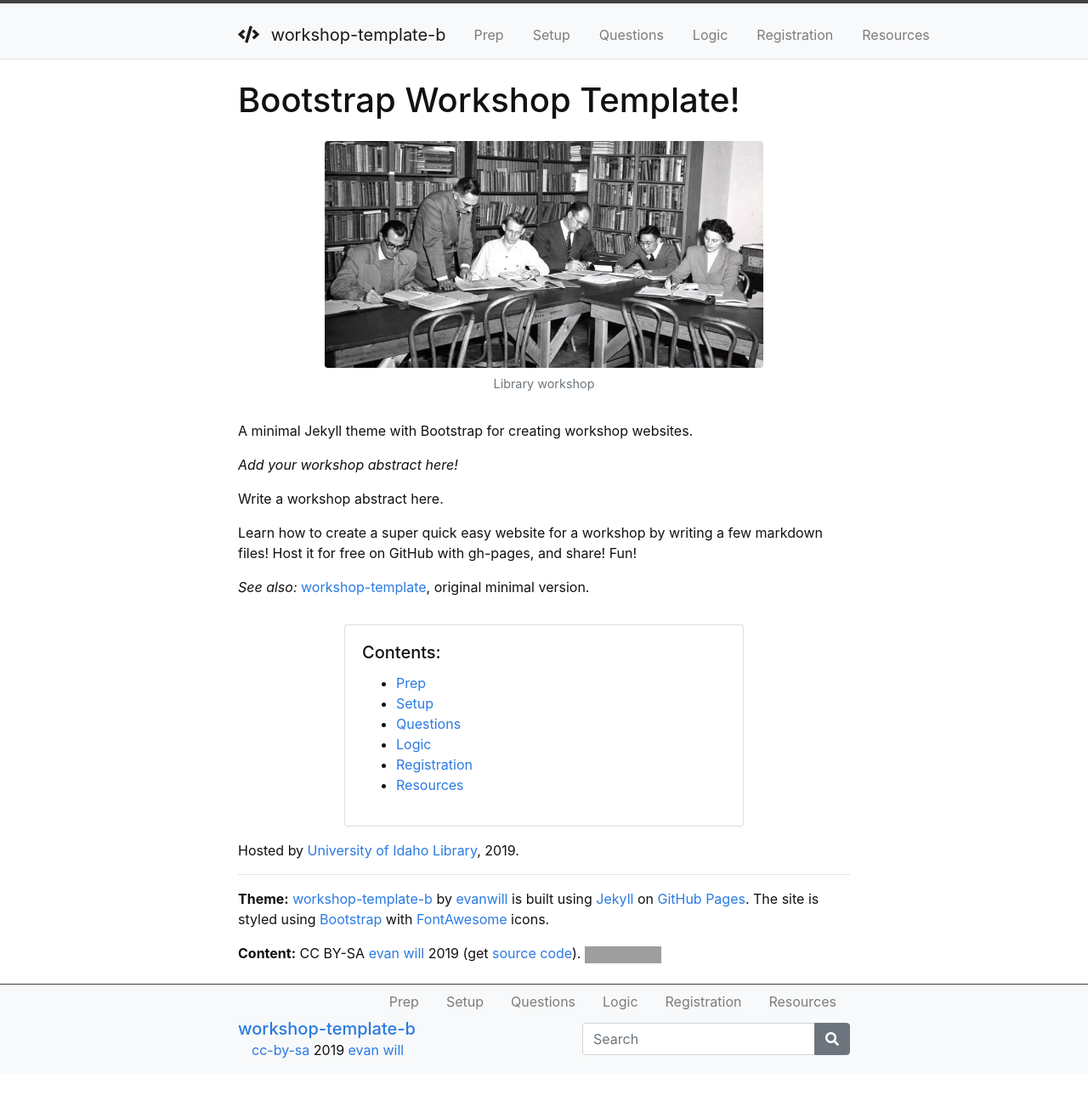
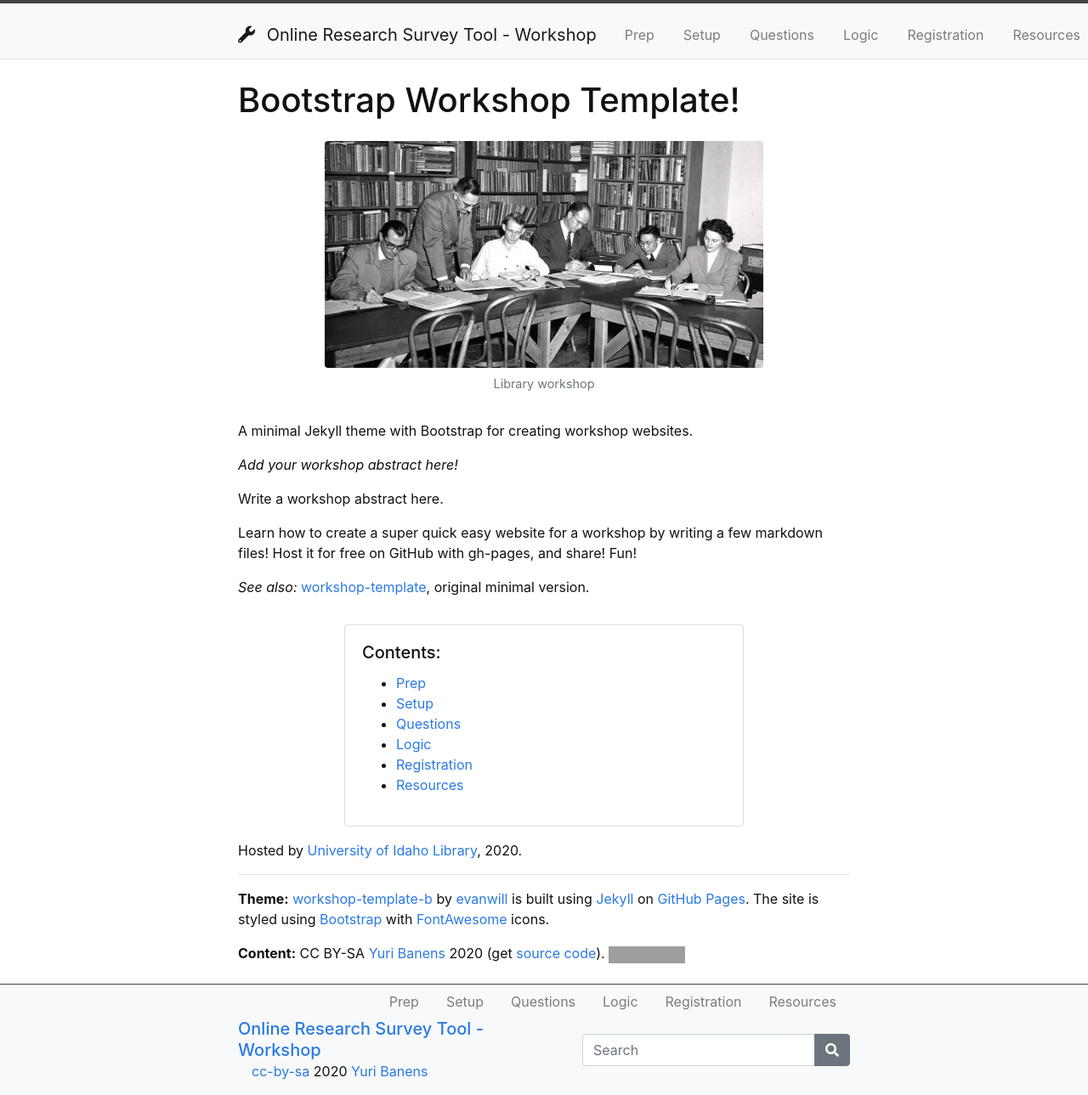
Before and after one commit to ybanens/survey-tool, a Jekyll site: the page built from index.md, in a window 1280 px wide. Shown: the whole page at 85% size. Built offline with Jekyll 4.4.1, drawn with Linux system fonts in a browser that asks for light colours; before the commit the page ends 1264 px from its top, so only the background shows below that; grey boxes are pictures that could not be loaded.

Commit message:
Update _config.yml

```diff
--- a/_config.yml
+++ b/_config.yml
@@ -4,31 +4,31 @@
 
 # Site settings
 # title appears in the header
-title: workshop-template-b
+title: Online Research Survey Tool - Workshop
 # title-icon appears in the header to give some pizazz (leave blank for none)
 # choose from Font Awesome 5 free, https://fontawesome.com/icons?d=gallery&m=free
 # some options: fas fa-wrench; fas fa-cogs; fas fa-code; fas fa-chalkboard-teacher; fas fa-book-open
-title-icon: fas fa-code
+title-icon: fas fa-wrench
 # description and keywords for meta tags
-description: "Create a workshop website quick and easy!"
+description: "Resources and activities for the Griffith RED workshop for Online Research Survey Tool"
 keywords: "workshops, websites, gh-pages, jekyll"
 featured-image: "/images/uidaho-workshop.jpg"
 
 # author settings for cc-by, appears in the footer
-author: evan will
-pub_year: 2019
-github_username: evanwill
+author: Yuri Banens
+pub_year: 2020
+github_username: ybanens
 
 # add the full url for the github repository
-repo: "https://github.com/evanwill/workshop-template-b"
+repo: "https://github.com/ybanens/survey-tool"
 
 # site urls
 # add the url for the domain,
 # on gh-pages follow the pattern: https://username.github.io
-url: https://evanwill.github.io
+url: https://ybanens.github.io
 # add subsection of the domain,
 # on gh-pages this is a / followed by the name of the repository
-baseurl: /workshop-template-b
+baseurl: /survey-tool
 
 # add search box to footer?
 search: true
```
